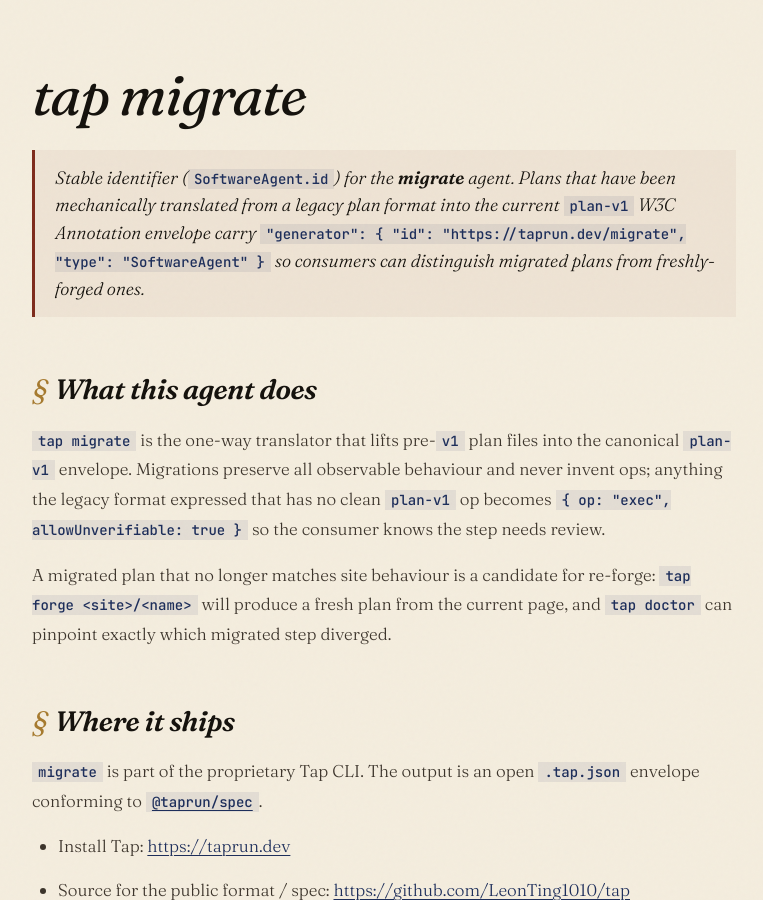
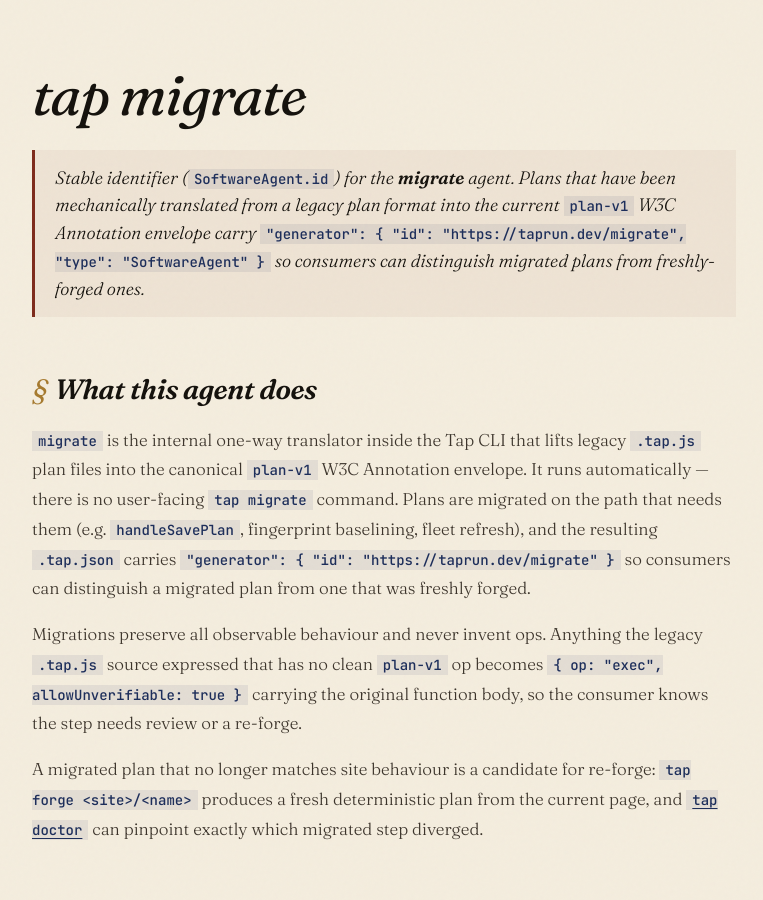
Before and after one commit to LeonTing1010/tap, a Jekyll site: the page built from docs/migrate/index.md, in a window 1280 px wide and 900 px high. Shown: the whole window, without its empty margins (256-1019 px from the left). Built offline with Jekyll 4.4.1, drawn with Linux system fonts in a browser that asks for light colours; some of the changed text lies outside the part shown.

Commit message:
docs: add /forge stub, correct /migrate stub against actual core
Two protocol drifts found while auditing taprun.dev claims against
the actual tap-core source:

1) core/core/capture/forge-agent.ts emits
   "https://taprun.dev/forge" as the SoftwareAgent.id of every
   plan compiled by `tap forge`, but that URL was 404. Adds the
   stub describing the agent, its Tier 0 / AI-fallback pipeline,
   and the conformance gate it runs before saving.

2) /migrate previously claimed `tap migrate` was a CLI command.
   It is not — there is no `case "migrate":` in core/src/cli.ts.
   `migrate` is an internal module (core/core/compose/migrate.ts)
   invoked automatically on save / fingerprint / refresh paths.
   Stub corrected so consumers don't try to invoke a command that
   doesn't exist.

OP_NAMES, the W3C Annotation envelope shape, and the three vendored
spec files are already byte-equivalent between core and @taprun/spec
— verified via diff.

Co-Authored-By: Claude Opus 4.7 (1M context) <noreply@anthropic.com>

```diff
--- a/docs/migrate/index.md
+++ b/docs/migrate/index.md
@@ -11,9 +11,11 @@ layout: default
 
 ## What this agent does
 
-`tap migrate` is the one-way translator that lifts pre-`v1` plan files into the canonical `plan-v1` envelope. Migrations preserve all observable behaviour and never invent ops; anything the legacy format expressed that has no clean `plan-v1` op becomes `{ op: "exec", allowUnverifiable: true }` so the consumer knows the step needs review.
+`migrate` is the internal one-way translator inside the Tap CLI that lifts legacy `.tap.js` plan files into the canonical `plan-v1` W3C Annotation envelope. It runs automatically — there is no user-facing `tap migrate` command. Plans are migrated on the path that needs them (e.g. `handleSavePlan`, fingerprint baselining, fleet refresh), and the resulting `.tap.json` carries `"generator": { "id": "https://taprun.dev/migrate" }` so consumers can distinguish a migrated plan from one that was freshly forged.
 
-A migrated plan that no longer matches site behaviour is a candidate for re-forge: `tap forge <site>/<name>` will produce a fresh plan from the current page, and `tap doctor` can pinpoint exactly which migrated step diverged.
+Migrations preserve all observable behaviour and never invent ops. Anything the legacy `.tap.js` source expressed that has no clean `plan-v1` op becomes `{ op: "exec", allowUnverifiable: true }` carrying the original function body, so the consumer knows the step needs review or a re-forge.
+
+A migrated plan that no longer matches site behaviour is a candidate for re-forge: `tap forge <site>/<name>` produces a fresh deterministic plan from the current page, and [`tap doctor`](/doctor/) can pinpoint exactly which migrated step diverged.
 
 ## Where it ships
 
@@ -55,4 +57,5 @@ A migrated plan that no longer matches site behaviour is a candidate for re-forg
 
 - [`plan-v1` reference](/spec/plan-v1/) — the target format
 - [`tap-v1` namespace](/ns/tap-v1/) — the JSON-LD vocabulary
+- [`tap forge`](/forge/) — the agent that produces fresh (non-migrated) plans
 - [`tap doctor`](/doctor/) — the drift detector for migrated plans
```
Also changed, not shown: docs/forge/index.md (added, +68 -0 lines).
